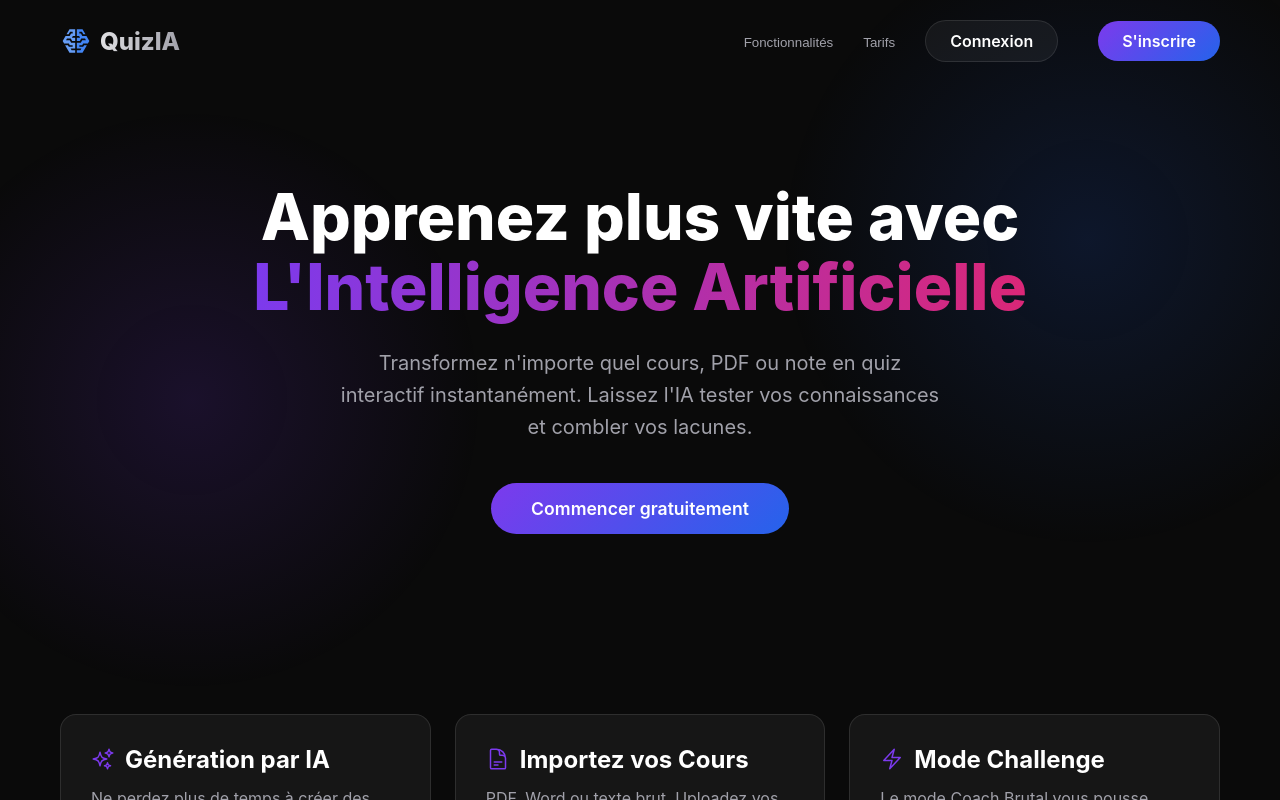
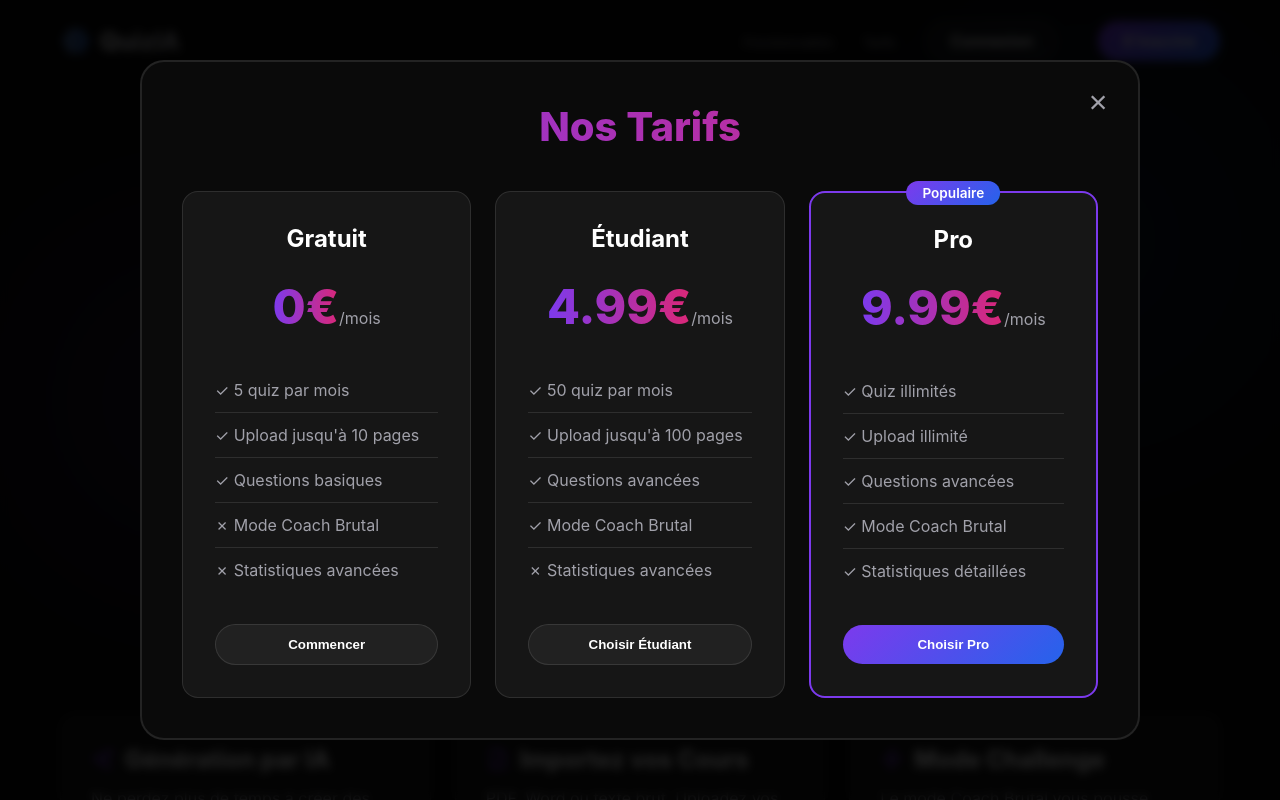
Before and after one commit to yves1-357/QuizIA, a Next.js app: page / in a window 1280 px wide. Both pictures are taken after a click on the button "Tarifs". Shown: the top 800 px of the page. Built offline with nearby package versions, Linux system fonts and the light colour scheme.

Commit message:
modal/fictif/tarifs

```diff
--- /dev/null
+++ b/components/Tarifs.tsx
@@ -0,0 +1,73 @@
+interface PricingModalProps {
+  isOpen: boolean;
+  onClose: () => void;
+}
+
+export default function PricingModal({ isOpen, onClose }: PricingModalProps) {
+  if (!isOpen) return null;
+
+  return (
+    <div className="modal-overlay" onClick={onClose}>
+      <div className="modal-content" onClick={(e) => e.stopPropagation()}>
+        <button className="modal-close" onClick={onClose}>×</button>
+        <h2 className="modal-title">Nos Tarifs</h2>
+
+        <div className="pricing-grid">
+          {/* Plan Gratuit */}
+          <div className="pricing-card">
+            <h3>Gratuit</h3>
+            <div className="price">
+              <span className="amount">0€</span>
+              <span className="period">/mois</span>
+            </div>
+            <ul className="features-list">
+              <li>✓ 5 quiz par mois</li>
+              <li>✓ Upload jusqu&apos;à 10 pages</li>
+              <li>✓ Questions basiques</li>
+              <li>✗ Mode Coach Brutal</li>
+              <li>✗ Statistiques avancées</li>
+            </ul>
+            <button className="pricing-btn">Commencer</button>
+          </div>
+
+
+
+          {/* Plan Étudiant */}
+          <div className="pricing-card">
+            <h3>Étudiant</h3>
+            <div className="price">
+              <span className="amount">4.99€</span>
+              <span className="period">/mois</span>
+            </div>
+            <ul className="features-list">
+              <li>✓ 50 quiz par mois</li>
+              <li>✓ Upload jusqu&apos;à 100 pages</li>
+              <li>✓ Questions avancées</li>
+              <li>✓ Mode Coach Brutal</li>
+              <li>✗ Statistiques avancées</li>
+            </ul>
+            <button className="pricing-btn">Choisir Étudiant</button>
+          </div>
+
+          {/* Plan Pro */}
+          <div className="pricing-card featured">
+            <div className="badge">Populaire</div>
+            <h3>Pro</h3>
+            <div className="price">
+              <span className="amount">9.99€</span>
+              <span className="period">/mois</span>
+            </div>
+            <ul className="features-list">
+              <li>✓ Quiz illimités</li>
+              <li>✓ Upload illimité</li>
+              <li>✓ Questions avancées</li>
+              <li>✓ Mode Coach Brutal</li>
+              <li>✓ Statistiques détaillées</li>
+            </ul>
+            <button className="pricing-btn primary">Choisir Pro</button>
+          </div>
+        </div>
+      </div>
+    </div>
+  );
+}
```
